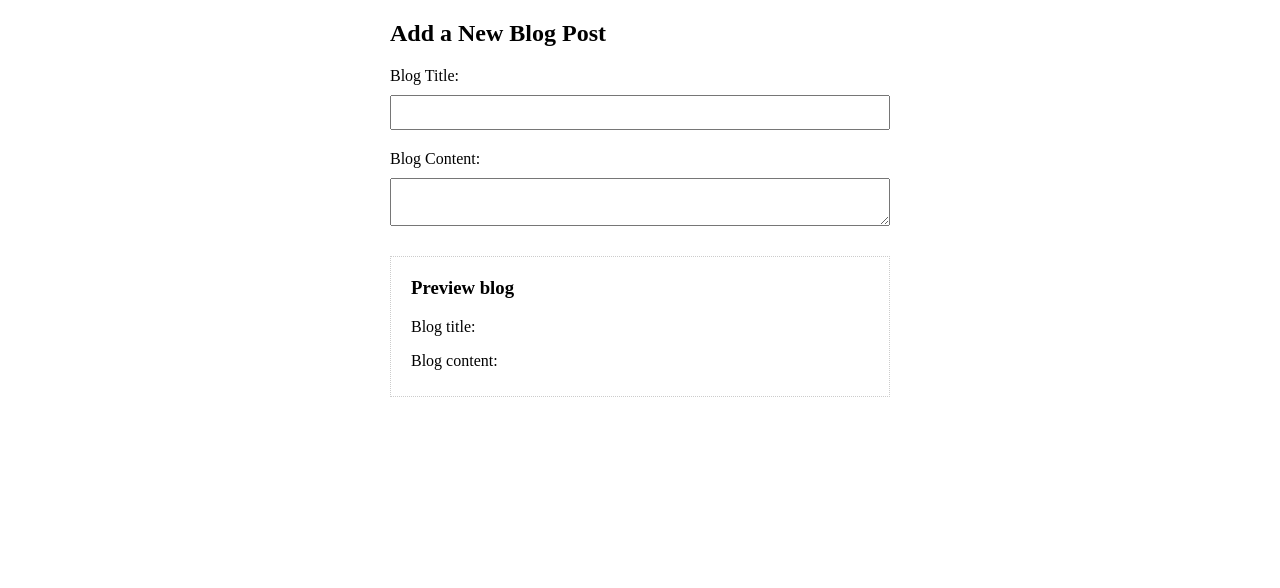
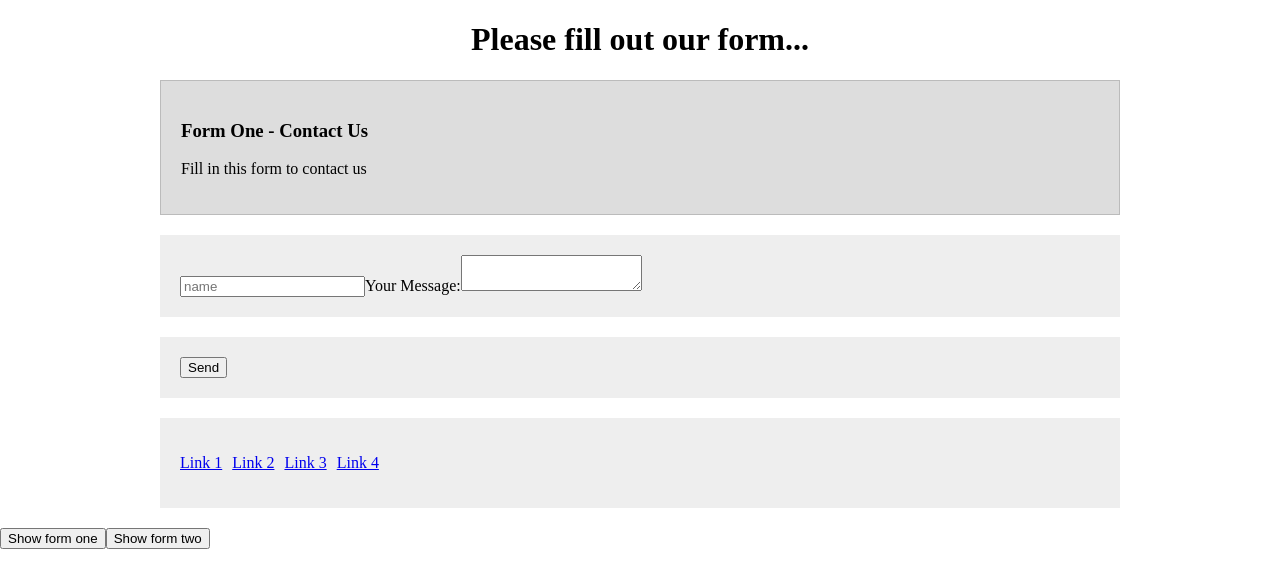
Before and after one commit to gabyross/VueJS, a Vue app: page / in a window 1280 px wide. Shown: the top 588 px of the page. Built offline with nearby package versions, Linux system fonts and the light colour scheme.

Commit message:
Add files via upload

```diff
--- a/package.json
+++ b/package.json
@@ -1,5 +1,5 @@
 {
-  "name": "v29",
+  "name": "v28",
   "version": "0.1.0",
   "private": true,
   "scripts": {
--- a/src/App.vue
+++ b/src/App.vue
@@ -1,21 +1,31 @@
 <template>
     <div>
-        <add-blog></add-blog>
+        <keep-alive>
+            <component v-bind:is="component"></component>
+        </keep-alive>
+        <button v-on:click="component = 'form-one'">Show form one</button>
+        <button v-on:click="component = 'form-two'">Show form two</button>
     </div>
 </template>
 
 <script>
 // Imports
-import addBlog from './components/addBlog.vue';
+import formOne from './components/formOne.vue';
+import formTwo from './components/formTwo.vue';
 export default {
     components: {
-        'add-blog': addBlog
+        'form-one': formOne,
+        'form-two': formTwo
     },
     data () {
         return {
+            component: 'form-one'
         }
     },
     methods: {
+        handleSubmit: function(){
+            alert('thanks for submitting');
+        }
     }
 }
 </script>
--- /dev/null
+++ b/src/components/formHelper.vue
@@ -0,0 +1,60 @@
+<template>
+    <div>
+        <h1>Please fill out our form...</h1>
+        <form>
+            <div id="form-header">
+                <slot name="form-header"></slot>
+            </div>
+            <div id="form-fields">
+                <slot name="form-fields"></slot>
+            </div>
+            <div id="form-controls">
+                <slot name="form-controls"></slot>
+            </div>
+            <div id="useful-links">
+                <ul>
+                    <li><a href="#">Link 1</a></li>
+                    <li><a href="#">Link 2</a></li>
+                    <li><a href="#">Link 3</a></li>
+                    <li><a href="#">Link 4</a></li>
+                </ul>
+            </div>
+        </form>
+    </div>
+</template>
+
+<script>
+export default {
+    data(){
+        return{
+
+        }
+    }
+}
+</script>
+<style scoped>
+h1{
+    text-align: center;
+}
+form{
+    width: 100%;
+    max-width: 960px;
+    margin: 0 auto;
+}
+#useful-links ul{
+    padding: 0;
+}
+#useful-links li{
+    display: inline-block;
+    margin-right: 10px;
+}
+form > div{
+    padding: 20px;
+    background: #eee;
+    margin: 20px 0;
+}
+#form-header{
+    background: #ddd;
+    border: 1px solid #bbb;
+}
+</style>
--- /dev/null
+++ b/src/components/formOne.vue
@@ -0,0 +1,44 @@
+<template>
+    <div>
+        <form-helper>
+            <div slot="form-header">
+                <h3>Form One - Contact Us</h3>
+                <p>Fill in this form to contact us</p>
+            </div>
+            <div slot="form-fields">
+                <input type="text" placeholder="name" required />
+                <label>Your Message:</label>
+                <textarea></textarea>
+            </div>
+            <div slot="form-controls">
+                <button v-on:click="handleSubmit">Send</button>
+            </div>
+        </form-helper>
+    </div>
+</template>
+
+<script>
+// Imports
+import formHelper from './formHelper.vue'
+export default {
+    components: {
+        'form-helper': formHelper
+    },
+    data () {
+        return {
+        }
+    },
+    methods: {
+        handleSubmit: function(){
+            alert('thanks for submitting form one & contacting us');
+        }
+    }
+}
+</script>
+
+<style>
+body{
+    margin: 0;
+    font-family: 'Nunito SemiBold';
+}
+</style>
--- /dev/null
+++ b/src/components/formTwo.vue
@@ -0,0 +1,43 @@
+<template>
+    <div>
+        <form-helper>
+            <div slot="form-header">
+                <h3>Form Two - Log In</h3>
+                <p>Enter your details to log-in</p>
+            </div>
+            <div slot="form-fields">
+                <input type="text" placeholder="username" required />
+                <input type="password" placeholder="password" required />
+            </div>
+            <div slot="form-controls">
+                <button v-on:click="handleSubmit">Login</button>
+            </div>
+        </form-helper>
+    </div>
+</template>
+
+<script>
+// Imports
+import formHelper from './formHelper.vue'
+export default {
+    components: {
+        'form-helper': formHelper
+    },
+    data () {
+        return {
+        }
+    },
+    methods: {
+        handleSubmit: function(){
+            alert('thanks for logging in (form two)');
+        }
+    }
+}
+</script>
+
+<style>
+body{
+    margin: 0;
+    font-family: 'Nunito SemiBold';
+}
+</style>
```
Also changed, not shown: 2 other files (tests, documents, lock files or other folders).
